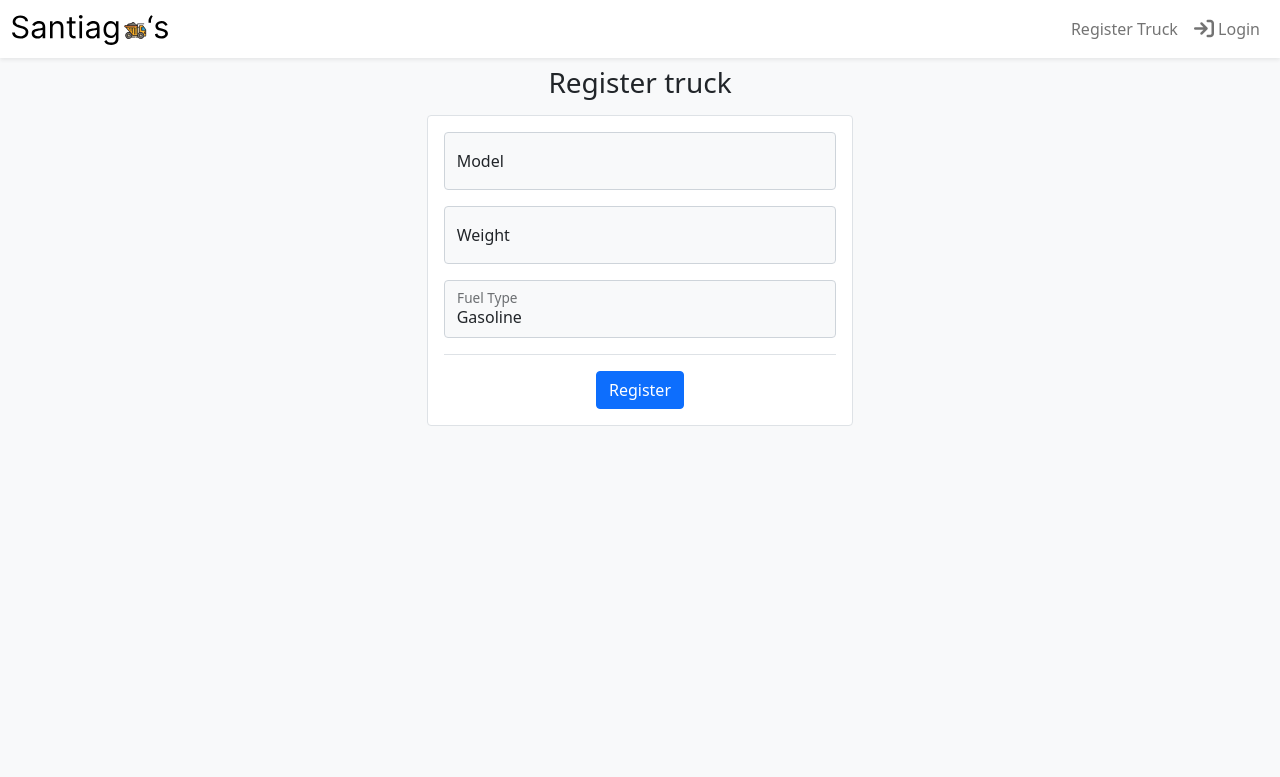
After one commit to jorgeajimenezl/database-2-project, a Flask app: page /register_truck in a window 1280 px wide. The commit adds this page. Shown: the top 777 px of the page. Run offline with Flask 2, Linux system fonts and the light colour scheme; some libraries are stand-ins or nearby versions.

Commit message:
Added register truck scafold

```diff
--- a/app/auth/routes.py
+++ b/app/auth/routes.py
@@ -9,6 +9,7 @@ from flask import (
 from flask_mail import Message
 from flask_login import (
     current_user,
+    login_user,
 )
 from sqlalchemy import func
 from sqlalchemy.exc import IntegrityError
@@ -31,7 +32,7 @@ def login():
         ).first()
         if user:
             if bcrypt.check_password_hash(user.password, form.password.data):
-                user.login(form.remember_me.data)
+                login_user(user, form.remember_me.data)
                 flash("You have been logged in!", "success")
                 return redirect(url_for("user.profile"))
             else:
--- a/app/data/__init__.py
+++ b/app/data/__init__.py
@@ -1,3 +1,5 @@
 from flask import Blueprint
 
 data_bp = Blueprint("data", __name__, template_folder="templates")
+
+from .routes import data_bp
--- /dev/null
+++ b/app/data/forms.py
@@ -0,0 +1,8 @@
+from flask_wtf import FlaskForm
+from wtforms import ValidationError, StringField, FloatField, SelectField
+from wtforms.validators import DataRequired, EqualTo
+
+class TruckForm(FlaskForm):
+    model = StringField("Model", validators=[DataRequired()])
+    weight = FloatField("Weight", validators=[DataRequired()])
+    fuel_type = SelectField("Fuel Type", choices=["Gasoline", "Diesel"], validators=[DataRequired()])
--- a/app/data/routes.py
+++ b/app/data/routes.py
@@ -1,8 +1,11 @@
+from flask import render_template
+
+from .forms import TruckForm
 from ..auth import login_required
 from . import data_bp
 
 
-@data_bp.route("/manage")
-@login_required
-def manage_dashboard():
-    return "Tampoco mires aquí"
+@data_bp.route("/register_truck")
+def register_truck():
+    form = TruckForm()
+    return render_template("data/register_truck.html", form=form)
--- a/app/templates/core/layout.html
+++ b/app/templates/core/layout.html
@@ -29,16 +29,25 @@
                 </button>
                 <div class="collapse navbar-collapse" id="navbarNav">
                     <ul class="navbar-nav ms-auto">
+                        <li class="nav-item">
+                            <a class="nav-link" href="{{ url_for('data.register_truck') }}">
+                                Register Truck
+                            </a>
+                        </li>
+
+                        <!-- Login/Logout button -->
                         {% if current_user.is_authenticated %}
                             <li class="nav-item">
                                 <a class="nav-link" href="{{ url_for('auth.logout') }}">
                                     <i class="fa-solid fa-arrow-right-from-bracket fa-lg"></i>
+                                    Logout
                                 </a>
                             </li>
                         {% else %}
                             <li class="nav-item">
                                 <a class="nav-link" href="{{ url_for('auth.login') }}">
                                     <i class="fa-solid fa-arrow-right-to-bracket fa-lg"></i>
+                                    Login
                                 </a>
                             </li>
                         {% endif %}
@@ -79,7 +88,7 @@
             </div>
         </div>
     </main>
-    <footer>
+    <!-- <footer>
         <div class="container-fluid border-top">
             <div class="row justify-content-center py-4">
                 <div class="col-12 text-center">
@@ -89,7 +98,7 @@
                 </div>
             </div>
         </div>
-    </footer>
+    </footer> -->
         <script src="https://code.jquery.com/jquery-3.3.1.min.js"></script>
         <script src="https://cdn.jsdelivr.net/npm/bootstrap@5.1.3/dist/js/bootstrap.bundle.min.js" integrity="sha384-ka7Sk0Gln4gmtz2MlQnikT1wXgYsOg+OMhuP+IlRH9sENBO0LRn5q+8nbTov4+1p" crossorigin="anonymous"></script>
     {% block js %}{% endblock %}
--- /dev/null
+++ b/app/templates/data/_header.html
@@ -0,0 +1,9 @@
+<div class="row justify-content-center">
+    <div class="col-auto">
+        <div class="row justify-content-center py-2">
+            <div class="col-auto h3">
+                {{ title }}
+            </div>
+        </div>
+    </div>
+</div>
--- /dev/null
+++ b/app/templates/data/register_truck.html
@@ -0,0 +1,47 @@
+{% extends 'core/layout.html' %}
+{% block content %}
+<div class="row">
+    <div class="col-12">
+        {% with title="Register truck" %}
+            {% include 'data/_header.html' %}
+        {% endwith %}
+        <div class="row justify-content-center d-flex align-items-center">
+            <div class="col-11 col-md-6 col-lg-4">
+                <div class="row">
+                    <div class="col-12 border rounded bg-white p-3">
+                        <form method="POST">
+                            {{ form.csrf_token }}
+                            <div class="row mb-3">
+                                <div class="col-12">
+                                    {% with field=form.model %}
+                                        {% include 'core/components/inputs/floating_label.html' %}
+                                    {% endwith %}
+                                </div>
+                            </div>
+                            <div class="row mb-3">
+                                <div class="col-12">
+                                    {% with field=form.weight %}
+                                        {% include 'core/components/inputs/floating_label.html' %}
+                                    {% endwith %}
+                                </div>
+                            </div>
+                            <div class="row mb-3">
+                                <div class="col-12">
+                                    {% with field=form.fuel_type %}
+                                        {% include 'core/components/inputs/floating_label.html' %}
+                                    {% endwith %}
+                                </div>
+                            </div>
+                            <div class="row justify-content-center border-top g-0 pt-3">
+                                <div class="col-auto">
+                                    <button class="btn btn-primary">Register</button>
+                                </div>
+                            </div>
+                        </form>
+                    </div>
+                </div>
+            </div>
+        </div>
+    </div>
+</div>
+{% endblock %}
--- a/app/user/routes.py
+++ b/app/user/routes.py
@@ -15,9 +15,9 @@ def profile():
     #     .filter_by(user_id=current_user.id)\
     #     .order_by(desc(UserAccountLog.timestamp))\
     #     .paginate(request.args.get('page', 1, type=int), 25)
-    # return render_template('user/profile.html', user=current_user,
-    #     login_records=login_records)
-    return "Mirón, no mires aquí"
+    return render_template('user/profile.html', user=current_user, login_records=None)
+        # login_records=login_records)
+    # return "Mirón, no mires aquí"
 
 
 @user_bp.route("/profile/not-verified", methods=["GET", "POST"])
```
Also changed, not shown: app/templates/user/profile.html (+6 -6 lines).
